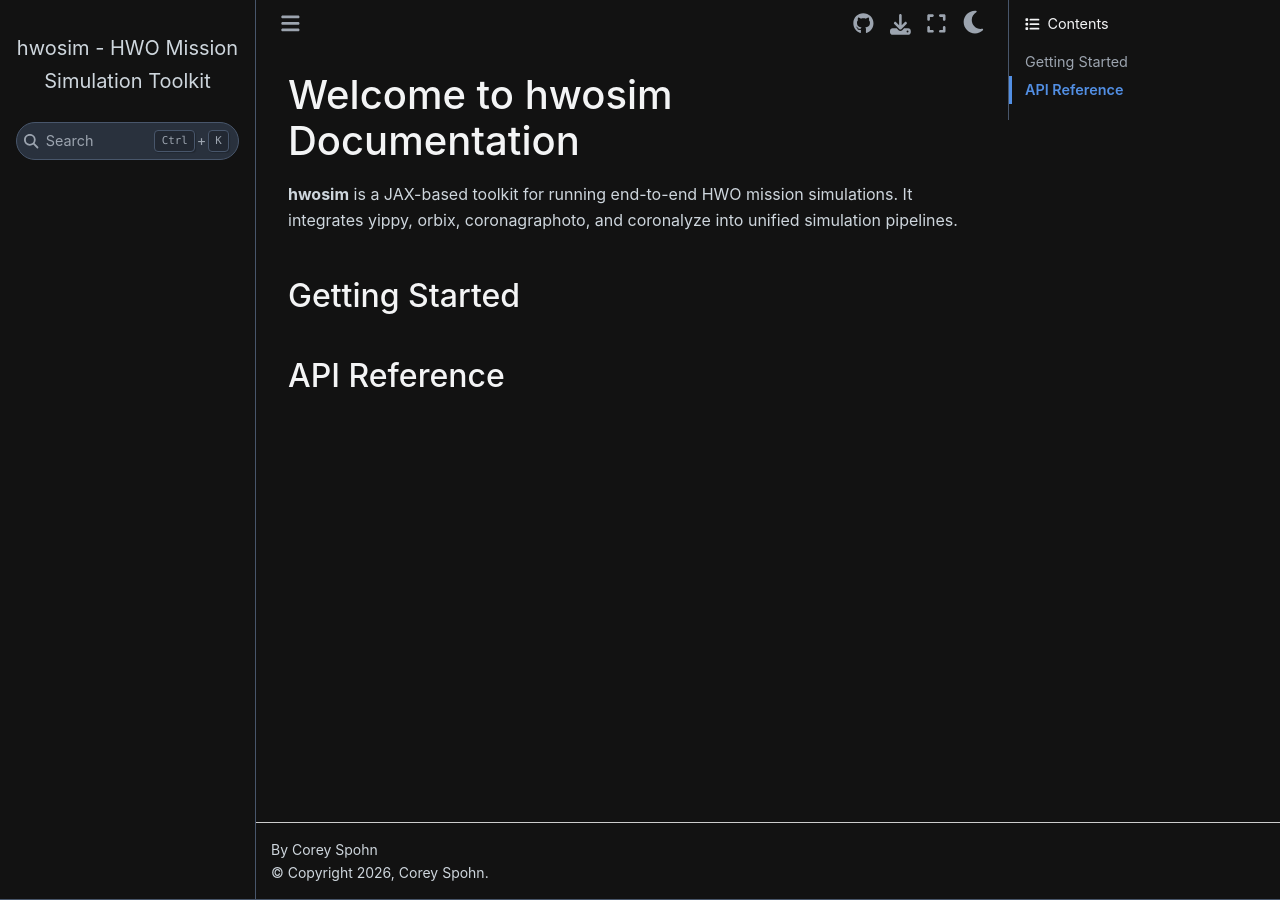
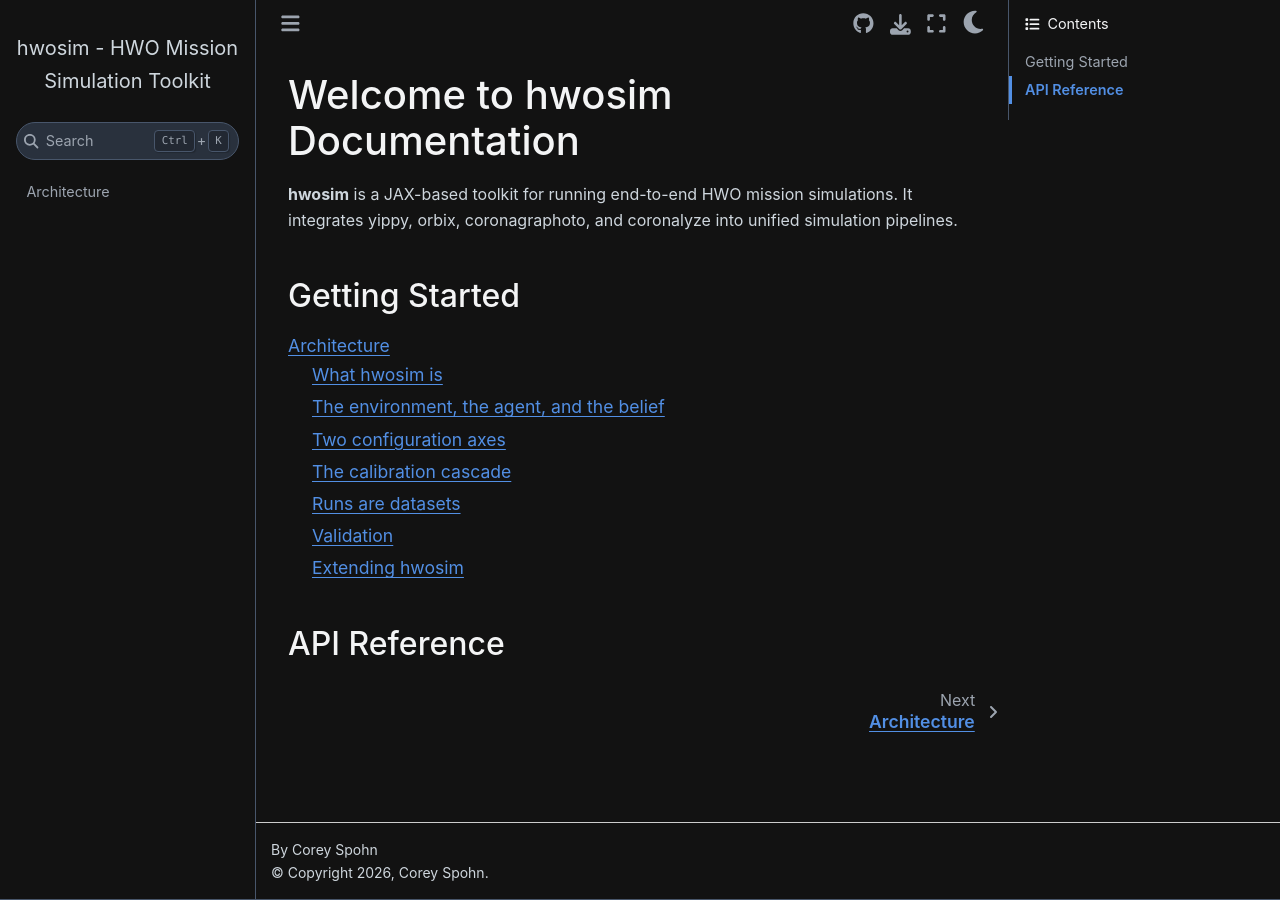
Before and after one commit to CoreySpohn/hwosim, a Sphinx documentation site: the page built from docs/index.md, in a window 1280 px wide. Built offline with Sphinx 7.4.7 and the Sphinx Book theme 1.1.4, drawn with Linux system fonts in a browser that asks for light colours; pages that are not in the unit, such as notebooks, are missing from menus; some of the changed lines change nothing that is shown.

Commit message:
docs(architecture): add architecture page and design diagrams

````diff
--- /dev/null
+++ b/docs/architecture.md
@@ -0,0 +1,167 @@
+# Architecture
+
+```{note}
+hwosim is in the design stage. This page records the architecture the library is
+being built toward, so early users and contributors can see where each piece will
+land. Interfaces described here will change as the first validation milestones run.
+```
+
+## What hwosim is
+
+hwosim is a closed-loop mission simulator and yield calculator for exoplanet
+direct-imaging missions, built for the Habitable Worlds Observatory concept. It
+plays out a full mission against simulated universes (schedule, observe, update
+beliefs, certify detections) and reports certified-yield distributions, time
+accounting, and calibration diagnostics.
+
+Classical yield codes such as AYO and EXOSIMS score targets with precomputed
+completeness curves and fixed revisit heuristics. hwosim instead carries real
+inference in the loop: each target holds a posterior belief that every observation
+updates, scheduling policies act on those beliefs, and quantities that classical
+codes hardcode (completeness, revisit criteria, characterization time) become
+emergent outputs of the simulation.
+
+hwosim owns no physics, no inference, and no policy logic of its own. It is the
+composition layer for the HWO simulation suite:
+
+| library | role in hwosim |
+| --- | --- |
+| skyscapes | astrophysical scenes, target catalogs, population synthesis |
+| orbix | orbital propagation, observatory geometry, keepout |
+| jaxedith | count rates and integration times |
+| coronagraphoto | image-level observation simulation |
+| coronachrome | IFS forward model and spectral extraction |
+| coronalyze | post-processing and detection statistics |
+| photomancy | posteriors, evidence, expected information gain |
+| planit-py | scheduling policies and the decision vocabulary |
+| yippy / optixstuff / hwoutils | coronagraph performance data, hardware primitives, shared math |
+
+![Suite dependency direction](diagrams/library-stack.svg)
+
+## The environment, the agent, and the belief
+
+The mission loop is a partially observed decision process split across three
+libraries. hwosim is the environment: it owns the simulated truth, the clock, the
+observation model, and the bookkeeping. planit-py is the agent: a stateless policy
+that proposes the next action from the current belief and observing context.
+photomancy is the belief update both share.
+
+A strict firewall separates truth from belief. The simulator holds both the drawn
+universe and the agent's belief about it, and the only bridge between them is
+`observe(truth, action, key) -> data`. The truth container is never an argument to
+the policy, the belief update, or the certification layer; the split is enforced at
+the type level rather than by convention. Observations expose `to_likelihood()`
+factories, so heterogeneous data (detection outcomes, astrometry, spectra, frames)
+flow into one belief without hwosim interpreting any physics itself.
+
+![The mission loop](diagrams/mc-loop.svg)
+
+## Two configuration axes
+
+A run is configured along two independent axes, and neither is a global fidelity
+knob.
+
+### Axis 1: the outcome operator
+
+Every measurement model returns a predictive distribution. What a run does with
+that distribution is the operator, and each operator is served by its own execution
+engine:
+
+| engine | operator | what it does | differentiable |
+| --- | --- | --- | --- |
+| `hwosim.analytic` | integrate | closed-form completeness integrals over the population prior (the AYO limit) | exactly, by autodiff |
+| `hwosim.expected` | propagate | a deterministic mission in belief space (preposterior analysis) | end to end |
+| `hwosim.mc` | sample | the full adaptive Monte Carlo loop against drawn truths | via policy-gradient or paired-seed estimators |
+
+Engines live in a registry keyed by an open operator vocabulary. Three operators
+are known today; a genuinely new evaluation semantics (for example certified
+worst-case bounds) would enter as a new registry entry rather than a redesign.
+Designs are optimized on the differentiable engines and verified on the sampling
+engine, and the residual differences between engines are science outputs in their
+own right: the gap between the analytic and sampled mission measures the realism
+correction, and the gap between fixed and adaptive schedules measures the value of
+adaptivity.
+
+### Axis 2: the per-stage implementation registry
+
+Within a run, fidelity is a property of each pipeline stage, not of the run. Every
+stage (scene, instrument, observation, post-processing, characterization,
+certification, policy, population, observing context, cost) is an abstract
+interface with an unordered registry of implementations, and fidelity is metadata
+on a registry entry. Three competing high-fidelity post-processing algorithms are
+three entries; an external algorithm plugs in as one more entry wrapped in a
+composition adapter.
+
+A `FidelityConfig` picks one entry per stage as a (truth, model) pair, defaulting
+equal; deliberately mismatching the pair is how model-misspecification studies are
+expressed. Named profiles cover the standard configurations, and an ablation
+harness runs paired-seed A/B comparisons that differ in exactly one stage, with
+realized false-alarm rates equalized across arms before yield deltas are reported.
+
+![Two configuration axes](diagrams/two-axes.svg)
+
+### Compatibility: typed wiring contracts
+
+Not every combination of stage implementations makes sense: frame-based
+post-processing cannot run on a summary-level count-rate observation model.
+Compatibility is therefore formalized rather than documented. Each implementation
+declares which contract classes it consumes and produces (summary measurements,
+image frames, extracted spectra, detection statistics), the stage graph is fixed,
+and validation checks every edge by subtyping before anything runs, together with
+operator support and calibration availability. A rejected configuration produces a
+message that names the incompatible types and the registry entries that would be
+compatible, and a compatibility matrix for any pair of stages can be rendered
+straight from the registry metadata. Contract tests verify the declared types
+against real behavior, so the metadata cannot drift from the code. The belief side
+of the loop needs none of this wiring: every dataset exposes a likelihood factory,
+so beliefs, policies, and costs are agnostic to the data kind by construction.
+
+![Typed wiring contracts](diagrams/wiring-contracts.svg)
+
+## The calibration cascade
+
+Cheap implementations of a stage are calibrated against expensive ones,
+automatically. An implementation may declare a distillation edge, meaning it can
+re-fit its parameters from the results of a named costlier implementation (for
+example: image-level runs re-fit the summary-level astrometric and photometric
+error models; frame-based post-processing re-fits analytic throughput factors; full
+spectral retrievals re-fit Fisher-summary inflation factors). Whenever an expensive
+implementation runs, every downstream surrogate re-fits on the new results. Fitted
+parameters are stored together with their residual distributions in a context-keyed
+calibration store, so a cheap run carries surrogate uncertainty as inflated error
+bars instead of false precision. Paired cheap and expensive runs also enable
+multi-fidelity Monte Carlo estimation: the cheap configuration runs on every
+universe, the expensive one on a paired subsample, and the combination gives
+variance-reduced high-fidelity yield estimates.
+
+## Runs are datasets
+
+Every run writes a directory with a manifest (specification, configuration, seed
+root, library versions, precision flags, calibrations consumed), the observation
+log, belief snapshots, and the report. Replay reconstructs a run by rebuilding from
+the manifest and loading the logged arrays; live objects are never pickled.
+Random-number streams are keyed by (target, epoch, purpose) rather than by call
+order, which keeps paired ablation arms aligned even after adaptive trajectories
+diverge.
+
+## Validation
+
+The first milestone is parity: with a replayed schedule and inference off, hwosim
+must reproduce AYO/EXOSIMS-style expected yields under matched detection models and
+matched overhead bookkeeping. Cross-engine consistency checks (the sampling
+engine's ensemble mean against the analytic engine; fixed-schedule sampling runs
+against the belief-space engine) then become permanent regression tests. Image-level
+re-simulation of selected events calibrates the summary-level error models.
+
+## Extending hwosim
+
+Adding a capability is meant to be a bounded, local change:
+
+1. A new algorithm for an existing stage: implement the stage's abstract class (or
+   wrap external code in a composition adapter), register it with metadata
+   (supported operators, consumed and produced contract types, cost, calibratable
+   parameters), and instantiate the stage's contract-test suite.
+2. A heavyweight dependency: add it behind an optional extra, with its adapter
+   module importing lazily.
+3. A genuinely new stage or operator: a deliberate API event with its own abstract
+   class or engine, which the registries absorb without redesign.
--- a/docs/index.md
+++ b/docs/index.md
@@ -6,6 +6,8 @@
 
 ```{toctree}
 :maxdepth: 2
+
+architecture
 ```
 
 ## API Reference
````
Also changed, not shown: docs/diagrams/library-stack.svg (added), docs/diagrams/mc-loop.svg (added), docs/diagrams/two-axes.svg (added), docs/diagrams/wiring-contracts.svg (added), 4 other files.
